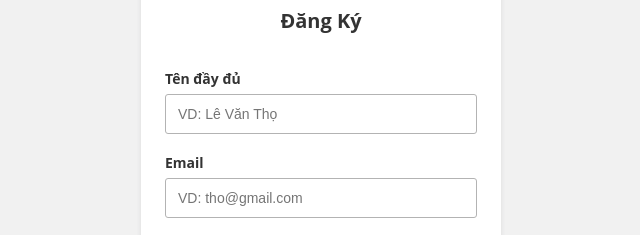
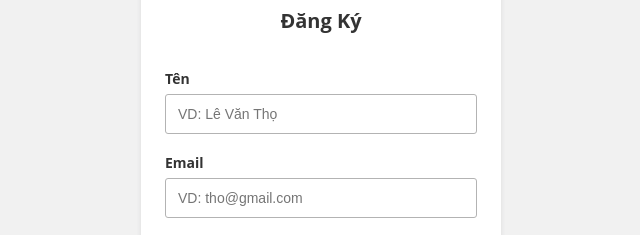
Before and after one commit to levantho1998/Validator, a plain HTML site: page index.html in a window 1280 px wide. Shown: the part 168-403 px from the top of the page, 319-959 px from the left. Drawn offline with Linux system fonts and the light colour scheme.

Commit message:
Validator

```diff
--- a/index.html
+++ b/index.html
@@ -15,7 +15,7 @@
         <div class="spacer"></div>
 
         <div class="form-group">
-          <label for="fullname" class="form-label">Tên đầy đủ</label>
+          <label for="fullname" class="form-label">Tên </label>
           <input
             id="fullname"
             name="fullname"
```
Also changed, not shown: validato.js (+1 -12 lines).
